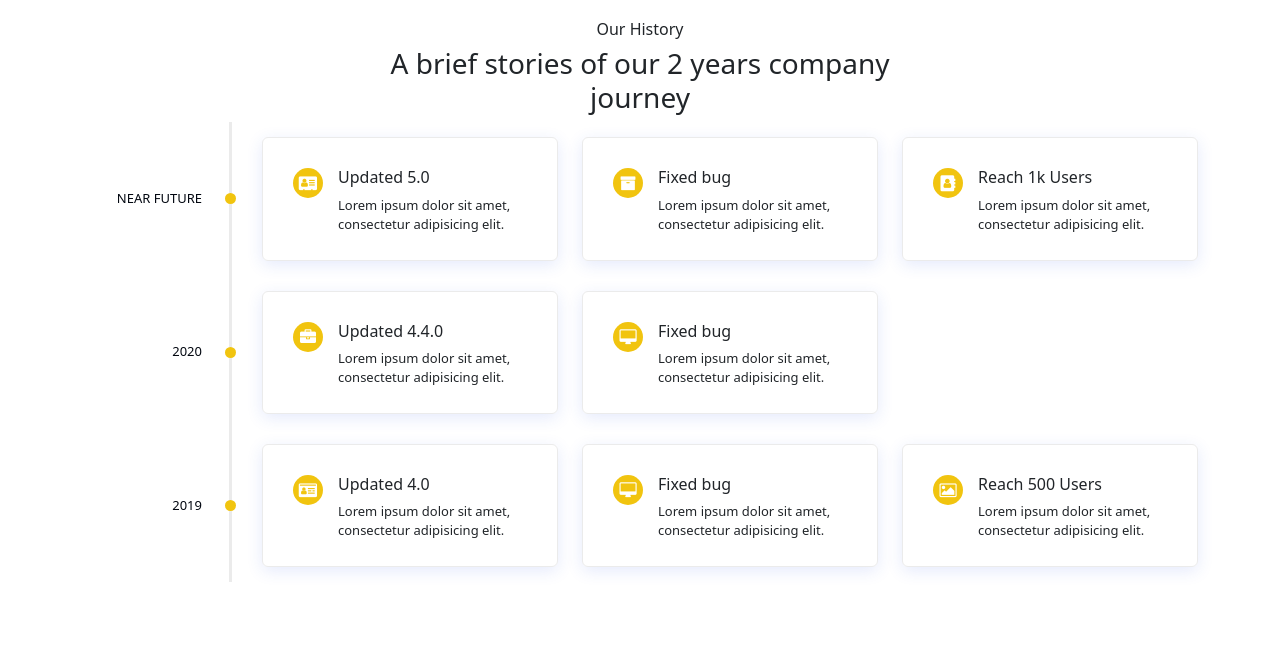
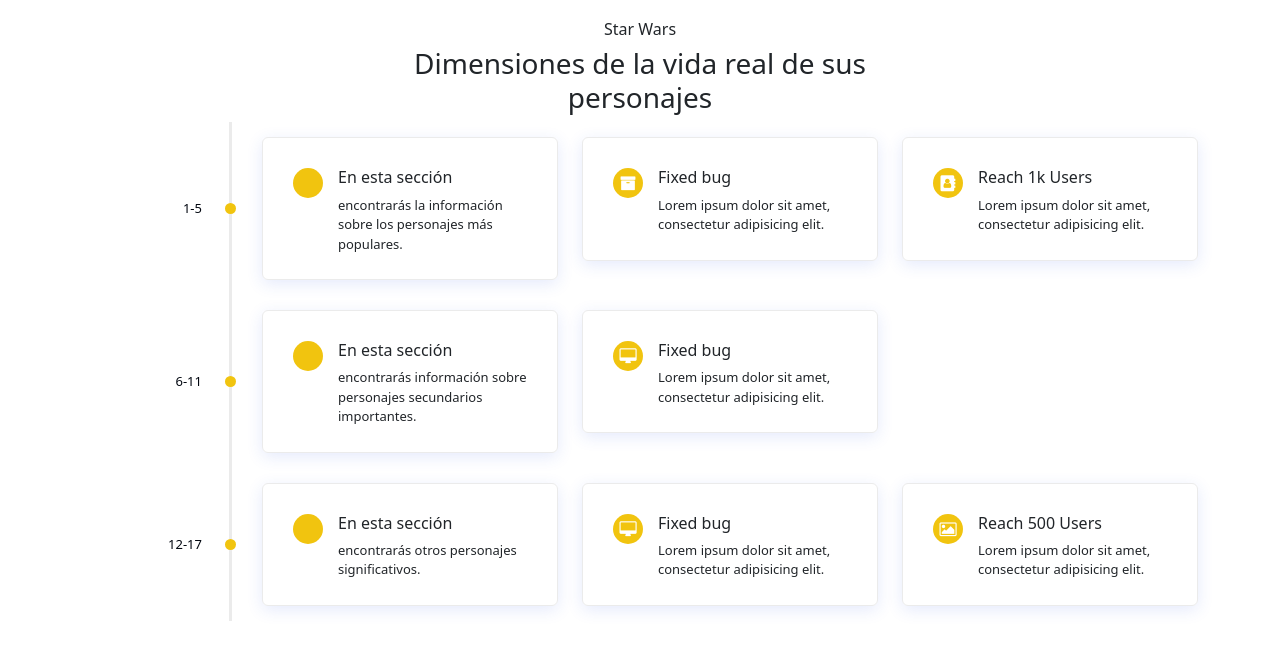
Before and after one commit to Tolevats/star-wars, a plain HTML site: page index.html in a window 1280 px wide. Drawn offline with nearby package versions, Linux system fonts and the light colour scheme.

Commit message:
update: change cards text

```diff
--- a/index.html
+++ b/index.html
@@ -3,7 +3,7 @@
   <head>
     <meta charset="utf-8">
     <meta name="viewport" content="width=device-width, initial-scale=1">
-    <title>Bootstrap demo</title>
+    <title>SW characters</title>
     <link href="https://maxcdn.bootstrapcdn.com/font-awesome/4.7.0/css/font-awesome.min.css" rel="stylesheet" />
     <link href="https://cdn.jsdelivr.net/npm/bootstrap@5.3.3/dist/css/bootstrap.min.css" rel="stylesheet" integrity="sha384-QWTKZyjpPEjISv5WaRU9OFeRpok6YctnYmDr5pNlyT2bRjXh0JMhjY6hW+ALEwIH" crossorigin="anonymous">
     <link rel="stylesheet" href="assets/css/style.css">
@@ -15,8 +15,8 @@
                 <div class="col-12 col-sm-8 col-lg-6">
                     <!-- Section Heading-->
                     <div class="section_heading text-center">
-                        <h6>Our History</h6>
-                        <h3>A brief stories of our 2 years company journey</h3>
+                        <h6>Star Wars</h6>
+                        <h3>Dimensiones de la vida real de sus personajes</h3>
                         <div class="line"></div>
                     </div>
                 </div>
@@ -28,15 +28,15 @@
                         <!-- Single Timeline Content-->
                         <div class="single-timeline-area">
                             <div class="timeline-date wow fadeInLeft" data-wow-delay="0.1s" style="visibility: visible; animation-delay: 0.1s; animation-name: fadeInLeft;">
-                                <p>Near Future</p>
+                                <p>1-5</p>
                             </div>
                             <div class="row">
                                 <div class="col-12 col-md-6 col-lg-4">
                                     <div class="single-timeline-content d-flex wow fadeInLeft" data-wow-delay="0.3s" style="visibility: visible; animation-delay: 0.3s; animation-name: fadeInLeft;">
-                                        <div class="timeline-icon"><i class="fa fa-address-card" aria-hidden="true"></i></div>
+                                        <div class="timeline-icon" id="main"></div>
                                         <div class="timeline-text">
-                                            <h6>Updated 5.0</h6>
-                                            <p>Lorem ipsum dolor sit amet, consectetur adipisicing elit.</p>
+                                            <h6>En esta sección </h6>
+                                            <p>encontrarás la información sobre los personajes más populares.</p>
                                         </div>
                                     </div>
                                 </div>
@@ -63,15 +63,15 @@
                         <!-- Single Timeline Content-->
                         <div class="single-timeline-area">
                             <div class="timeline-date wow fadeInLeft" data-wow-delay="0.1s" style="visibility: visible; animation-delay: 0.1s; animation-name: fadeInLeft;">
-                                <p>2020</p>
+                                <p>6-11</p>
                             </div>
                             <div class="row">
                                 <div class="col-12 col-md-6 col-lg-4">
                                     <div class="single-timeline-content d-flex wow fadeInLeft" data-wow-delay="0.3s" style="visibility: visible; animation-delay: 0.3s; animation-name: fadeInLeft;">
-                                        <div class="timeline-icon"><i class="fa fa-briefcase" aria-hidden="true"></i></div>
+                                        <div class="timeline-icon" id="secondary"></div>
                                         <div class="timeline-text">
-                                            <h6>Updated 4.4.0</h6>
-                                            <p>Lorem ipsum dolor sit amet, consectetur adipisicing elit.</p>
+                                            <h6>En esta sección</h6>
+                                            <p>encontrarás información sobre personajes secundarios importantes.</p>
                                         </div>
                                     </div>
                                 </div>
@@ -89,15 +89,15 @@
                         <!-- Single Timeline Content-->
                         <div class="single-timeline-area">
                             <div class="timeline-date wow fadeInLeft" data-wow-delay="0.1s" style="visibility: visible; animation-delay: 0.1s; animation-name: fadeInLeft;">
-                                <p>2019</p>
+                                <p>12-17</p>
                             </div>
                             <div class="row">
                                 <div class="col-12 col-md-6 col-lg-4">
                                     <div class="single-timeline-content d-flex wow fadeInLeft" data-wow-delay="0.3s" style="visibility: visible; animation-delay: 0.3s; animation-name: fadeInLeft;">
-                                        <div class="timeline-icon"><i class="fa fa-id-card" aria-hidden="true"></i></div>
+                                        <div class="timeline-icon" id="others"></div>
                                         <div class="timeline-text">
-                                            <h6>Updated 4.0</h6>
-                                            <p>Lorem ipsum dolor sit amet, consectetur adipisicing elit.</p>
+                                            <h6>En esta sección</h6>
+                                            <p>encontrarás otros personajes significativos.</p>
                                         </div>
                                     </div>
                                 </div>
```
